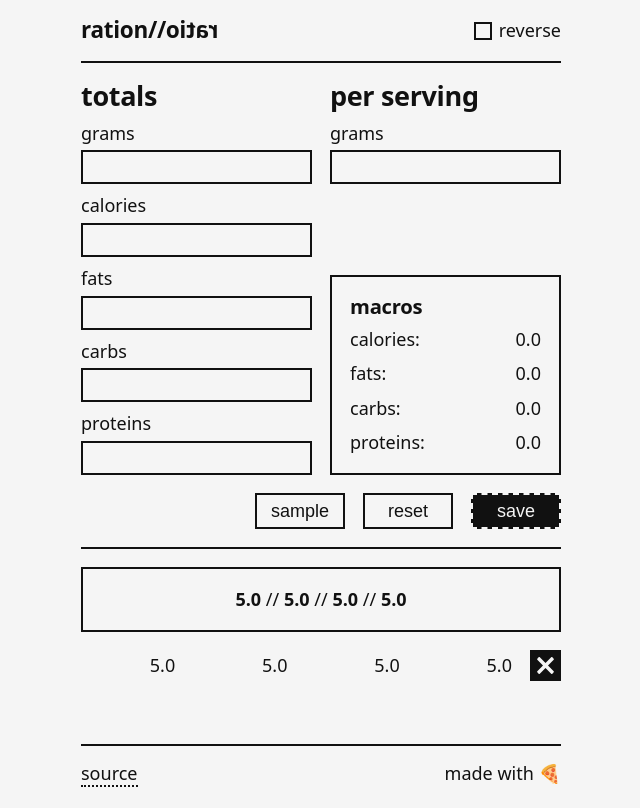
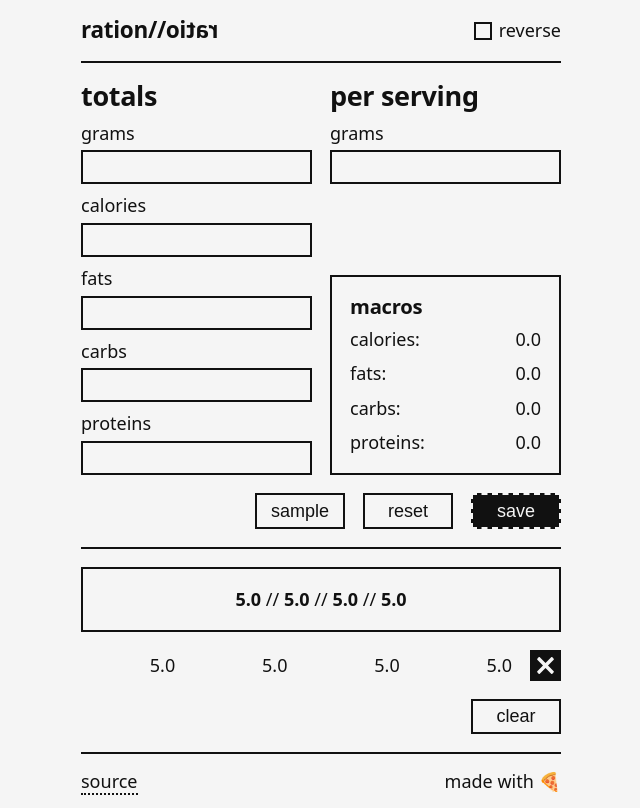
Before and after one commit to chuckhutchins/ration-ratio, a Vue app: page / in a window 1280 px wide. Both pictures are taken after typing "5", "5", "5", "5", "5", "5" into the empty fields and a click on the button "save". Shown: the whole page, without its empty margins (319-959 px from the left). Built offline with nearby package versions, Linux system fonts and the light colour scheme.

Commit message:
breaking out components

```diff
--- a/src/App.vue
+++ b/src/App.vue
@@ -1,15 +1,15 @@
 <template>
   <div class="container">
     <TheHeader />
-    <RatioCalculator />
+    <TheMain />
     <TheFooter />
   </div>
 </template>
 
 <script setup>
-import RatioCalculator from '@/components/RatioCalculator.vue';
 import TheFooter from '@/components/TheFooter.vue';
 import TheHeader from '@/components/TheHeader.vue';
+import TheMain from '@/components/TheMain.vue';
 </script>
 
 <style scoped lang="scss">
--- /dev/null
+++ b/src/components/FoodItem.vue
@@ -0,0 +1,65 @@
+<template>
+  <li class="item">
+    <span>{{ foodItem.calories }}</span>
+    <span>{{ foodItem.fats }}</span>
+    <span>{{ foodItem.carbs }}</span>
+    <span>{{ foodItem.proteins }}</span>
+    <button class="button-close" @click="handleRemoveItem">
+      <IconClose />
+      <span class="sr-only">Remove Item</span>
+    </button>
+  </li>
+</template>
+
+<script setup>
+import { useStore } from '@/stores/Store.js';
+import IconClose from '@/components/IconClose.vue';
+
+const props = defineProps(['foodItem']);
+
+const handleRemoveItem = () => {
+  useStore().removeItem(props.foodItem.id);
+}
+</script>
+
+<style scoped lang="scss">
+.item {
+  display: grid;
+  grid-template-columns: repeat(4, 1fr) max-content;
+  align-items: center;
+  gap: 1rem;
+
+  > * {
+    min-inline-size: 0;
+  }
+
+  span {
+    text-align: end;
+  }
+}
+
+.button-close {
+  background-color: var(--text);
+  border: 2px solid var(--text);
+  border-radius: 0;
+  color: var(--bg);
+  cursor: pointer;
+  line-height: 0;
+  padding: 0;
+
+  &:hover {
+    background-color: var(--color-dark-gray);
+  }
+
+  &:focus {
+    outline: none;
+    border-style: dashed;
+    border-color: var(--bg);
+  }
+
+  svg {
+    aspect-ratio: 1;
+    inline-size: 1.5rem;
+  }
+}
+</style>
--- a/src/components/FoodList.vue
+++ b/src/components/FoodList.vue
@@ -1,118 +1,39 @@
 <template>
-  <div class="food-list">
-    <div class="totals">
-      {{ totalCalories }}
-      <span>//</span>
-      {{ totalFats }}
-      <span>//</span>
-      {{ totalCarbs }}
-      <span>//</span>
-      {{ totalProteins }}
-    </div>
     <ul class="list">
-      <li v-for="item in foodList" class="item" :key="item.id">
-        <span>{{ item.calories }}</span>
-        <span>{{ item.fats }}</span>
-        <span>{{ item.carbs }}</span>
-        <span>{{ item.proteins }}</span>
-        <button class="button-close" @click="handleRemoveItem(item)">
-          <IconClose />
-          <span class="sr-only">Remove Item</span>
-        </button>
-      </li>
+      <FoodItem
+        v-for="item in foodList"
+        :foodItem="item"
+        :key="item.id"
+      />
     </ul>
+  <div class="actions">
+    <TheButton @click="handleClear">clear</TheButton>
   </div>
 </template>
 
 <script setup>
-import { computed } from 'vue';
-import IconClose from '@/components/IconClose.vue';
-import { calculateCombination } from '@/composables/useCalculation.js';
+import { storeToRefs } from 'pinia';
+import { useStore } from '@/stores/Store.js';
+import FoodItem from '@/components/FoodItem.vue';
+import TheButton from '@/components/TheButton.vue';
 
-const emit = defineEmits(['removeItem']);
-const props = defineProps(['foodList']);
+const store = useStore();
+const { foodList } = storeToRefs(store);
 
-const sumValues = (type) => {
-  let total = 0;
-  props.foodList.forEach(item => {
-    total += Number(item[type]);
-  });
-  return calculateCombination(total);
-}
-
-const totalCalories = computed(() => sumValues('calories'));
-const totalFats = computed(() => sumValues('fats'));
-const totalCarbs = computed(() => sumValues('carbs'));
-const totalProteins = computed(() => sumValues('proteins'));
-
-const handleRemoveItem = (item) => {
-  emit('removeItem', item);
+const handleClear = () => {
+  store.resetFoodList();
 }
 </script>
 
 <style scoped lang="scss">
-.food-list {
-  display: flex;
-  flex-direction: column;
-  gap: 1rem;
-  border-block-start: 2px solid var(--text);
-  padding-block-start: 1rem;
-}
-
-.totals {
-  border: 2px solid var(--text);
-  padding: 1rem;
-  text-align: center;
-  font-weight: 700;
-
-  span {
-    display: inline-block;
-  }
-}
-
 .list {
   display: flex;
   flex-direction: column;
   gap: 1rem;
 }
 
-.item {
-  display: grid;
-  grid-template-columns: repeat(4, 1fr) max-content;
-  align-items: center;
-  gap: 1rem;
-
-  > * {
-    min-inline-size: 0;
-  }
-
-  span {
-    text-align: end;
-  }
-}
-
-.button-close {
-  background-color: var(--text);
-  border: 2px solid var(--text);
-  border-radius: 0;
-  color: var(--bg);
-  cursor: pointer;
-  line-height: 0;
-  padding: 0;
-
-  &:hover {
-    background-color: var(--color-dark-gray);
-  }
-
-  &:focus {
-    outline: none;
-    border-style: dashed;
-    border-color: var(--bg);
-  }
-
-  svg {
-    aspect-ratio: 1;
-    inline-size: 1.5rem;
-  }
+.actions {
+  display: flex;
+  justify-content: flex-end;
 }
 </style>
--- /dev/null
+++ b/src/components/FoodTotal.vue
@@ -0,0 +1,47 @@
+<template>
+    <div class="totals">
+      {{ totalCalories }}
+      <span>//</span>
+      {{ totalFats }}
+      <span>//</span>
+      {{ totalCarbs }}
+      <span>//</span>
+      {{ totalProteins }}
+    </div>
+</template>
+
+<script setup>
+import { computed } from 'vue';
+import { storeToRefs} from 'pinia';
+import { useStore } from '@/stores/Store.js';
+import { calculateCombination } from '@/composables/useCalculation.js';
+
+const store = useStore();
+const { foodList } = storeToRefs(store);
+
+const sumValues = (type) => {
+  let total = 0;
+  foodList.value.forEach(item => {
+    total += Number(item[type]);
+  });
+  return calculateCombination(total);
+}
+
+const totalCalories = computed(() => sumValues('calories'));
+const totalFats = computed(() => sumValues('fats'));
+const totalCarbs = computed(() => sumValues('carbs'));
+const totalProteins = computed(() => sumValues('proteins'));
+</script>
+
+<style scoped lang="scss">
+.totals {
+  border: 2px solid var(--text);
+  padding: 1rem;
+  text-align: center;
+  font-weight: 700;
+
+  span {
+    display: inline-block;
+  }
+}
+</style>
--- /dev/null
+++ b/src/components/FoodWrapper.vue
@@ -0,0 +1,21 @@
+<template>
+  <div class="food-wrapper">
+    <FoodTotal />
+    <FoodList />
+  </div>
+</template>
+
+<script setup>
+import FoodList from '@/components/FoodList.vue';
+import FoodTotal from '@/components/FoodTotal.vue';
+</script>
+
+<style scoped lang="scss">
+.food-wrapper {
+  display: flex;
+  flex-direction: column;
+  gap: 1rem;
+  border-block-start: 2px solid var(--text);
+  padding-block-start: 1rem;
+}
+</style>
--- a/src/components/RatioCalculator.vue
+++ b/src/components/RatioCalculator.vue
@@ -1,7 +1,7 @@
 <template>
-  <main class="main">
+  <main class="ratio-calculator">
     <div class="totals">
-      <h2>totals</h2>
+      <h2>{{ inputColumnText }}</h2>
       <NumberInput v-model="totalGrams" label="grams" />
       <NumberInput v-model="totalCalories" label="calories" />
       <NumberInput v-model="totalFats" label="fats" />
@@ -9,7 +9,7 @@
       <NumberInput v-model="totalProteins" label="proteins" />
     </div>
     <div class="calculated">
-      <h2>per serving</h2>
+      <h2>{{ outputColumnText }}</h2>
       <NumberInput v-model="servingGrams" label="grams" />
       <div class="macros">
         <h3>macros</h3>
@@ -20,26 +20,29 @@
       </div>
     </div>
     <div class="actions">
-      <TheButton @click="generateSampleData">sample</TheButton>
-      <TheButton @click="handleReset">reset</TheButton>
-      <TheButton :isPrimary="true" @click="handleSave">save</TheButton>
+      <TheButton v-if="showSampleDataButton" @click="generateSampleData">
+        sample
+      </TheButton>
+      <TheButton @click="handleReset">
+        reset
+      </TheButton>
+      <TheButton :isPrimary="true" @click="handleSave">
+        save
+      </TheButton>
     </div>
-    <FoodList
-      v-if="hasFoodList"
-      :foodList="foodList"
-      @removeItem="handleRemoveItem"
-    />
   </main>
 </template>
 
 <script setup>
 import { computed, ref } from 'vue';
-import FoodList from '@/components/FoodList.vue';
+import { storeToRefs } from 'pinia';
+import { useStore } from '@/stores/Store.js';
 import NumberInput from '@/components/NumberInput.vue';
 import TheButton from '@/components/TheButton.vue';
 import { calculateCombination } from '@/composables/useCalculation.js';
 import { v4 as uuidv4 } from 'uuid';
 
+const showSampleDataButton = ref(true);
 const generateSampleData = () => {
   totalGrams.value = 1672;
   totalCalories.value = 1050;
@@ -48,6 +51,12 @@ const generateSampleData = () => {
   totalProteins.value = 15;
   servingGrams.value = 100;
 }
+
+const store = useStore();
+const { foodList, isReverse } = storeToRefs(store);
+
+const inputColumnText = computed(() => isReverse.value ? 'per serving' : 'totals');
+const outputColumnText = computed(() => isReverse.value ? 'totals' : 'per serving');
 
 const gramRatio = computed(() => servingGrams.value / totalGrams.value);
 const totalGrams = ref();
@@ -82,10 +91,7 @@ const handleReset = () => {
   servingGrams.value = undefined;
 };
 
-const foodList = ref([]);
-const hasFoodList = computed(() => foodList.value.length > 0);
 const handleSave = () => {
-  // TODO: save out current item in list
   const item = {
     id: uuidv4(),
     calories: servingCalories.value,
@@ -96,21 +102,10 @@ const handleSave = () => {
   foodList.value.push(item);
   handleReset();
 }
-
-const handleRemoveItem = (foodItem) => {
-  const foundIndex = foodList.value.findIndex((item) => item.id === foodItem.id);
-  if (foundIndex === -1) {
-    return;
-  }
-  foodList.value.splice(foundIndex, 1);
-};
-
-// TODO: add ability to remove an item from foodList
-// TODO: add button to add all macros in foodList
 </script>
 
 <style scoped lang="scss">
-.main {
+.ratio-calculator {
   display: grid;
   grid-template-columns: repeat(2, 1fr);
   grid-template-rows: max-content 1fr;
@@ -151,8 +146,4 @@ const handleRemoveItem = (foodItem) => {
   justify-content: end;
   gap: 1rem;
 }
-
-.food-list {
-  grid-column: span 2;
-}
 </style>
--- /dev/null
+++ b/src/components/TheMain.vue
@@ -0,0 +1,29 @@
+<template>
+  <main class="main">
+    <RatioCalculator />
+    <FoodWrapper v-if="hasFoodList" />
+  </main>
+</template>
+
+<script setup>
+import { computed } from 'vue';
+import { storeToRefs } from 'pinia';
+import { useStore } from '@/stores/Store.js';
+import FoodWrapper from '@/components/FoodWrapper.vue';
+import RatioCalculator from '@/components/RatioCalculator.vue';
+
+const store = useStore();
+const { foodList } = storeToRefs(store);
+const hasFoodList = computed(() => foodList.value.length > 0);
+</script>
+
+<style scoped lang="scss">
+.main {
+  display: grid;
+  gap: 1rem;
+
+  > * {
+    min-inline-size: 0;
+  }
+}
+</style>
```
